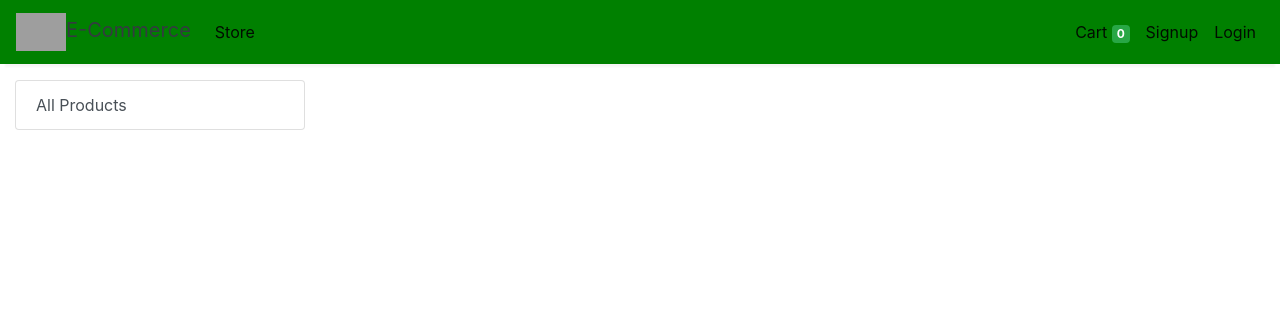
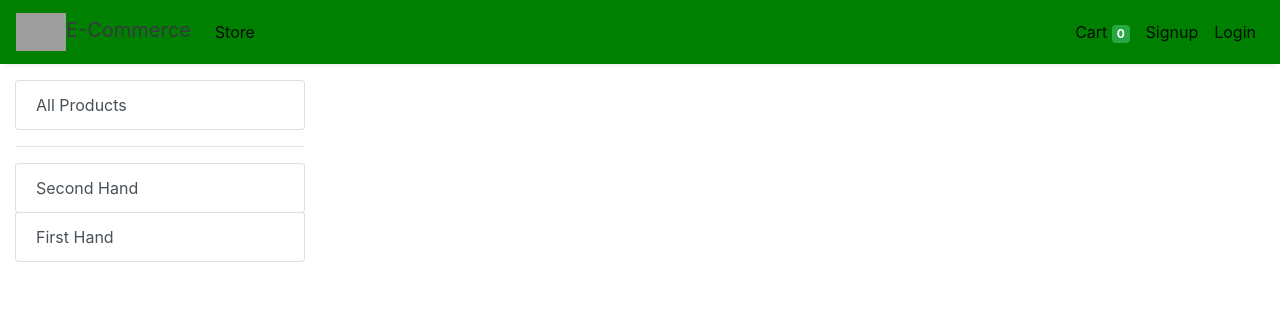
Before and after one commit to ReemWSW/night-bang-bo, a Django app: page /store in a window 1280 px wide. Shown: the top 324 px of the page. Run offline with Django 3.2, Linux system fonts and the light colour scheme; data that the repository does not hold is empty; some libraries are stand-ins or nearby versions; grey boxes are pictures that could not be loaded.

Commit message:
second hand and filter second hand

```diff
--- a/store/models/product.py
+++ b/store/models/product.py
@@ -1,15 +1,20 @@
 from django.db import models
 from .category import Category
+
+
 class Products(models.Model):
     name = models.CharField(max_length=60)
-    price= models.IntegerField(default=0)
-    category= models.ForeignKey(Category,on_delete=models.CASCADE,default=1 )
-    description= models.CharField(max_length=250, default='', blank=True, null= True)
-    image= models.ImageField(upload_to='uploads/products/')
+    price = models.IntegerField(default=0)
+    category = models.ForeignKey(Category, on_delete=models.CASCADE, default=1)
+    description = models.CharField(
+        max_length=250, default='', blank=True, null=True)
+    second = models.BooleanField(default=False, null=False)
+    image = models.ImageField(upload_to='uploads/products/')
 
     @staticmethod
     def get_products_by_id(ids):
-        return Products.objects.filter (id__in=ids)
+        return Products.objects.filter(id__in=ids)
+
     @staticmethod
     def get_all_products():
         return Products.objects.all()
@@ -17,6 +22,13 @@ class Products(models.Model):
     @staticmethod
     def get_all_products_by_categoryid(category_id):
         if category_id:
-            return Products.objects.filter (category=category_id)
+            return Products.objects.filter(category=category_id)
         else:
-            return Products.get_all_products();
+            return Products.get_all_products()
+
+    @staticmethod
+    def get_secondhand(status):
+        if status:
+            return Products.objects.filter(second=status)
+        else:
+            return Products.objects.filter(second=status)
--- a/store/templates/index.html
+++ b/store/templates/index.html
@@ -21,7 +21,15 @@
 					class="list-group-item list-group-item-action btn btn-outline-success ">{{category.name}}</a>
 				{% endfor %}
 			</div>
+			<hr>
+			<div class="list-group">
+				<a href="/?status=True"
+					class="list-group-item list-group-item-action btn btn-outline-success ">Second Hand</a>
+				<a href="/?status=False"
+					class="list-group-item list-group-item-action btn btn-outline-success ">First Hand</a>
+			</div>
 		</div>
+
 
 		<!-- all products -->
 		<div id='products' class="col-lg-9 mx-auto">
@@ -31,7 +39,10 @@
 					<img class="card-img-top" src="{{product.image.url}}" alt="Card image cap">
 					<div class="card-body">
 						<p class="card-title">{{product.name}}</p>
-						<p class="card-text"><b>{{product.price|currency}}</b></p>
+						<p class="card-text"><b>{{product.price}} bath</b></p>
+						{% if product.second %}
+							<p class="card-text"><b>second hand</b></p>
+						{% endif %}
 						<!-- {{product | is_in_cart:request.session.cart }} -->
 					</div>
 
--- a/store/views/home.py
+++ b/store/views/home.py
@@ -45,10 +45,15 @@ def store(request):
     products = None
     categories = Category.get_all_categories()
     categoryID = request.GET.get('category')
+    status = request.GET.get('status')
     if categoryID:
         products = Products.get_all_products_by_categoryid(categoryID)
     else:
         products = Products.get_all_products();
+
+    if status:
+        products = Products.get_secondhand(status)
+
 
     data = {}
     data['products'] = products
```
Also changed, not shown: store/migrations/0007_products_second.py (added).
